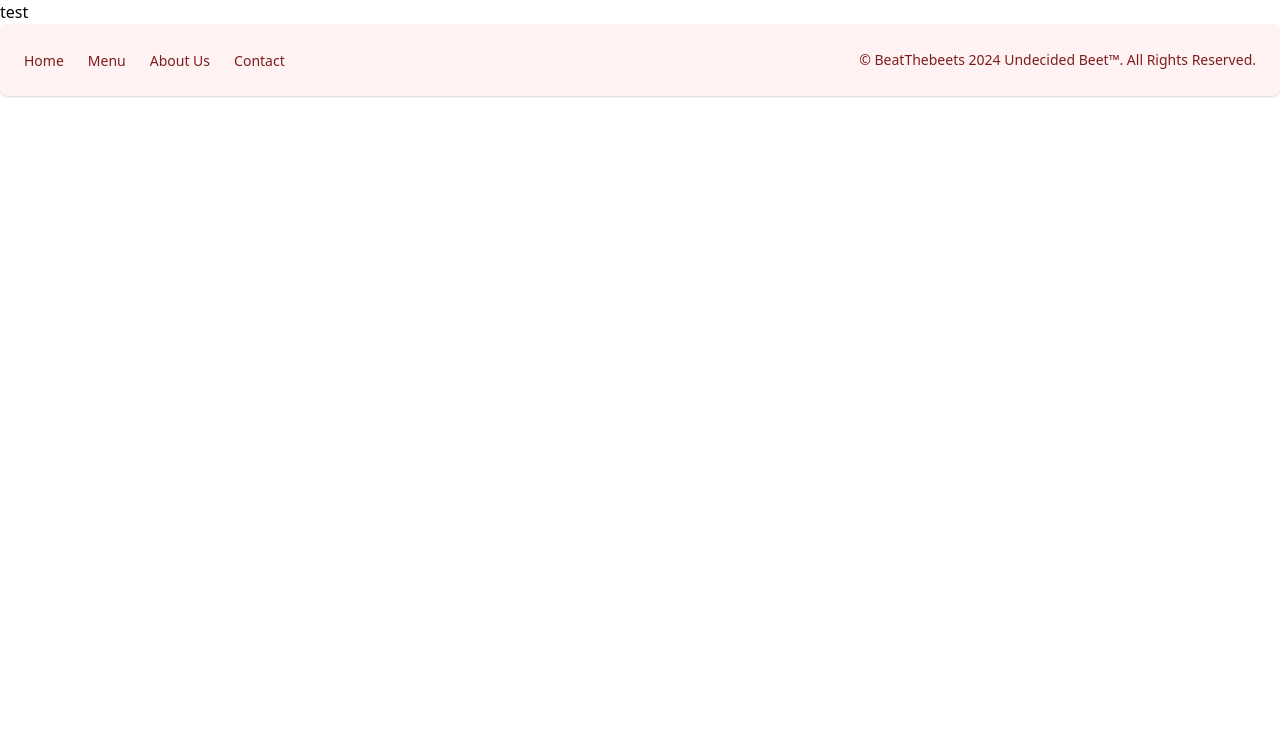
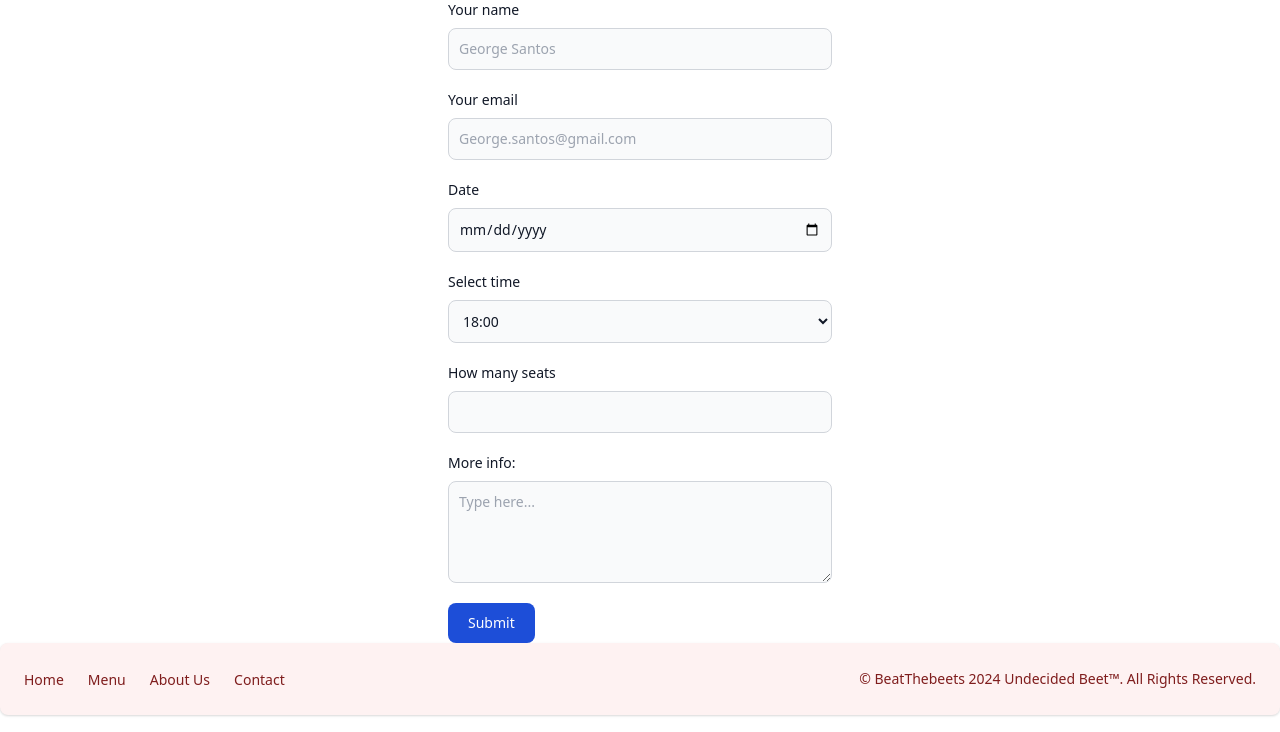
Before and after one commit to becodeorg/verou-5-laravel-resto-uncertain-laravel-beats, a Laravel app: page /book in a window 1280 px wide. Shown: the part 68-800 px from the top of the page. Run offline with Laravel 10, Linux system fonts and the light colour scheme.

Commit message:
Make booking form.

```diff
--- a/resources/views/guest/create.blade.php
+++ b/resources/views/guest/create.blade.php
@@ -6,5 +6,45 @@ Booking
 
 @section('content')
 
-<p>test</p>
+
+
+<form class="max-w-sm mx-auto">
+  <div class="mb-5">
+    <label for="name" class="block mb-2 text-sm font-medium text-gray-900 dark:text-white">Your name</label>
+    <input type="name" id="name" class="bg-gray-50 border border-gray-300 text-gray-900 text-sm rounded-lg focus:ring-blue-500 focus:border-blue-500 block w-full p-2.5 dark:bg-gray-700 dark:border-gray-600 dark:placeholder-gray-400 dark:text-white dark:focus:ring-blue-500 dark:focus:border-blue-500" placeholder="George Santos" required>
+  </div>
+  <div class="mb-5">
+    <label for="email" class="block mb-2 text-sm font-medium text-gray-900 dark:text-white">Your email</label>
+    <input type="email" id="email" class="bg-gray-50 border border-gray-300 text-gray-900 text-sm rounded-lg focus:ring-blue-500 focus:border-blue-500 block w-full p-2.5 dark:bg-gray-700 dark:border-gray-600 dark:placeholder-gray-400 dark:text-white dark:focus:ring-blue-500 dark:focus:border-blue-500" placeholder="George.santos@gmail.com" required>
+  </div>
+  <div class="mb-5">
+    <label for="date" class="block mb-2 text-sm font-medium text-gray-900 dark:text-white">Date</label>
+    <input type="date" id="date" class="bg-gray-50 border border-gray-300 text-gray-900 text-sm rounded-lg focus:ring-blue-500 focus:border-blue-500 block w-full p-2.5 dark:bg-gray-700 dark:border-gray-600 dark:placeholder-gray-400 dark:text-white dark:focus:ring-blue-500 dark:focus:border-blue-500" required>
+  </div>
+  <div class="mb-5">
+    <label for="time" class="block mb-2 text-sm font-medium text-gray-900 dark:text-white">Select time</label>
+    <select id="time" class="bg-gray-50 border border-gray-300 text-gray-900 text-sm rounded-lg focus:ring-blue-500 focus:border-blue-500 block w-full p-2.5 dark:bg-gray-700 dark:border-gray-600 dark:placeholder-gray-400 dark:text-white dark:focus:ring-blue-500 dark:focus:border-blue-500">
+
+    <option>18:00</option>
+    <option>18:30</option>
+    <option>19:00</option>
+    <option>19:30</option>
+    <option>20:00</option>
+    <option>20:30</option>
+    <option>21:00</option>
+    <option>21:30</option>
+    <option>22:00</option>
+  </select>
+  </div>
+  <div class="mb-5">
+    <label for="table_id" class="block mb-2 text-sm font-medium text-gray-900 dark:text-white">How many seats</label>
+    <input type="table_id" id="table_id" class="bg-gray-50 border border-gray-300 text-gray-900 text-sm rounded-lg focus:ring-blue-500 focus:border-blue-500 block w-full p-2.5 dark:bg-gray-700 dark:border-gray-600 dark:placeholder-gray-400 dark:text-white dark:focus:ring-blue-500 dark:focus:border-blue-500" required>
+  </div>
+  <div class="mb-5">
+    <label for="notes" class="block mb-2 text-sm font-medium text-gray-900 dark:text-white">More info:</label>
+  <textarea id="notes" rows="4" class="block p-2.5 w-full text-sm text-gray-900 bg-gray-50 rounded-lg border border-gray-300 focus:ring-blue-500 focus:border-blue-500 dark:bg-gray-700 dark:border-gray-600 dark:placeholder-gray-400 dark:text-white dark:focus:ring-blue-500 dark:focus:border-blue-500" placeholder="Type here..."></textarea>
+  </div>
+  <button type="submit" class="text-white bg-blue-700 hover:bg-blue-800 focus:ring-4 focus:outline-none focus:ring-blue-300 font-medium rounded-lg text-sm w-full sm:w-auto px-5 py-2.5 text-center dark:bg-blue-600 dark:hover:bg-blue-700 dark:focus:ring-blue-800">Submit</button>
+</form>
+
 @endsection('content')
```
